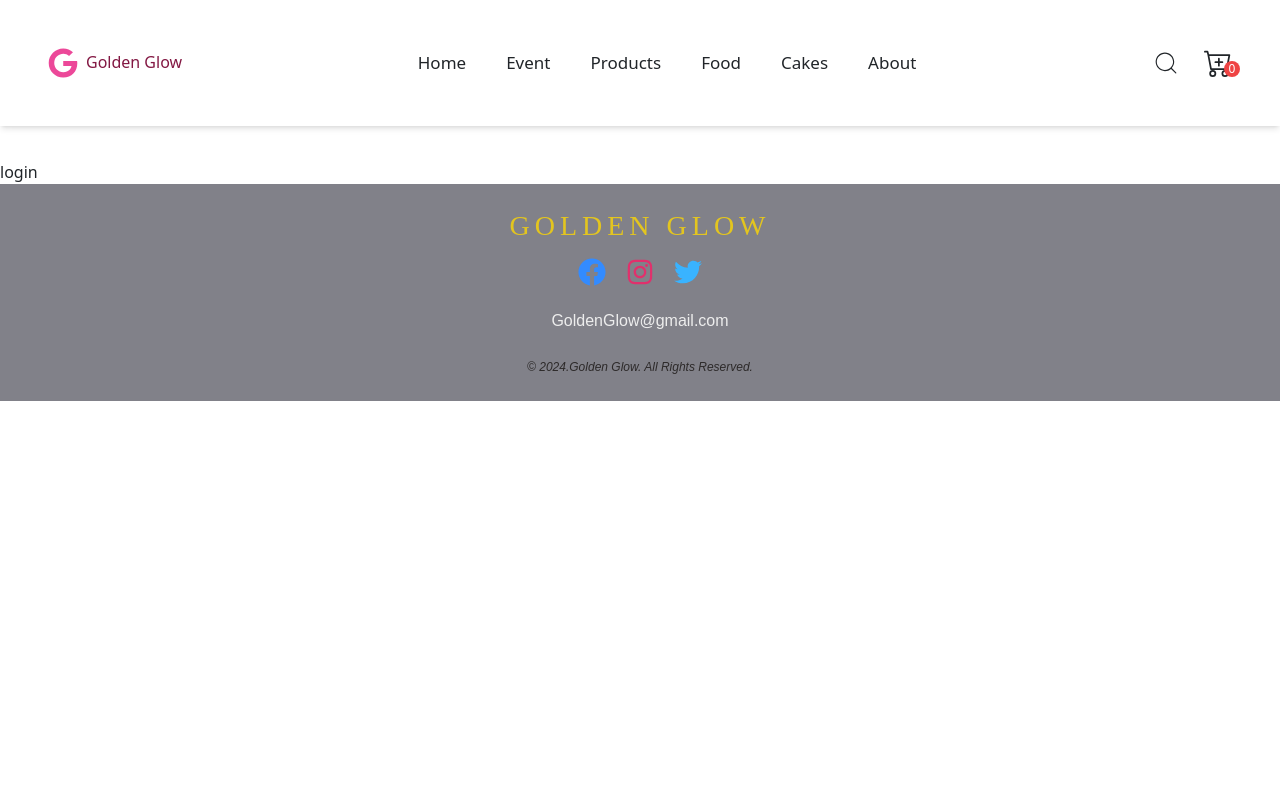
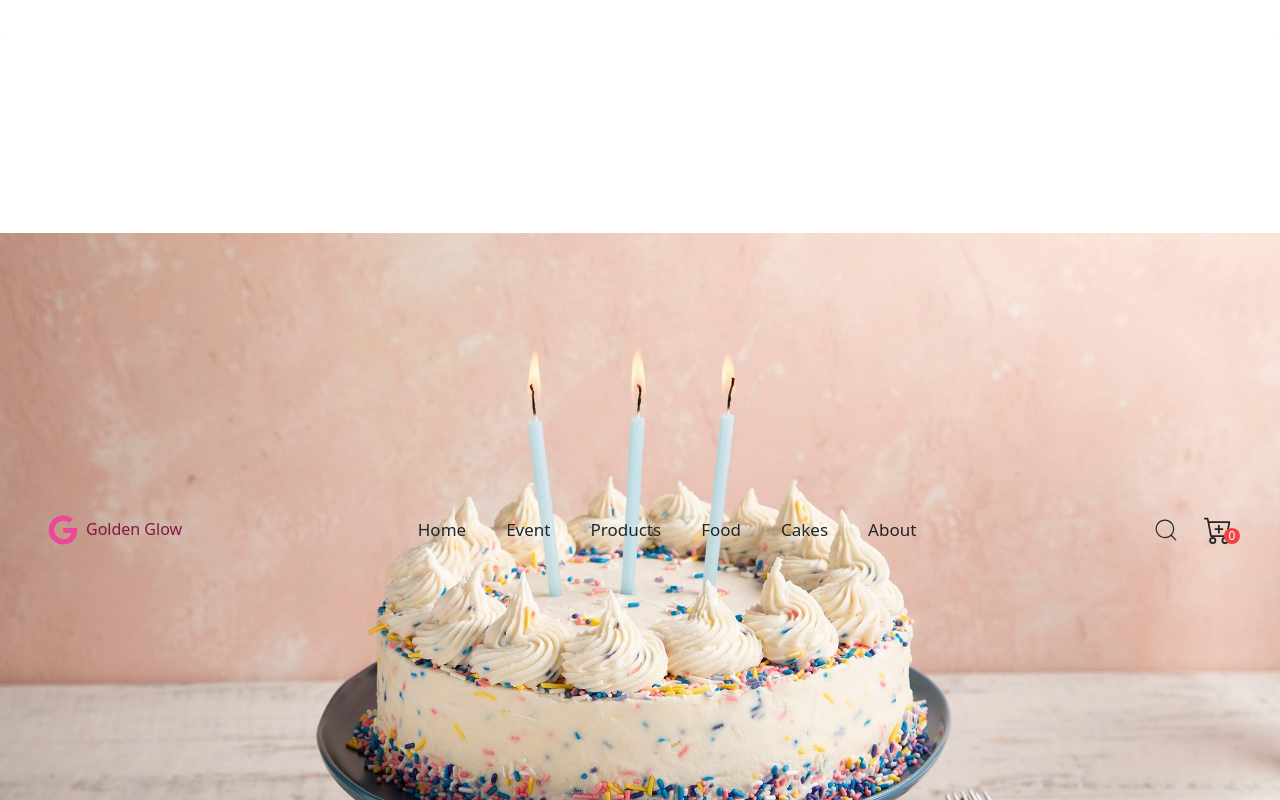
Before and after one commit to Web1-Teams/8am-grp8-repo, a React (Create React App) app: page /cakes in a window 1280 px wide. Shown: the top 800 px of the page. Built offline with nearby package versions, Linux system fonts and the light colour scheme.

Commit message:
newUpdate

```diff
--- a/src/App.js
+++ b/src/App.js
@@ -1,4 +1,3 @@
-
 
 import { BrowserRouter, Route, Routes } from "react-router-dom";
 import { Toaster } from "react-hot-toast";
--- a/src/Cart/cart.css
+++ b/src/Cart/cart.css
@@ -74,7 +74,7 @@ article{
     letter-spacing: 2px;
     border: none;
     outline: none;
-    background-color: skyblue;
+    background-color:skyblue;
     border-radius: 5px;
     cursor: pointer;
 
--- a/src/components/Pages/Cakes.js
+++ b/src/components/Pages/Cakes.js
@@ -1,8 +1,16 @@
+import Banner from "../Banner/Banner";
+import SpecialTitle from "../SpecialTitle";
+import cakeB from '../assest/images/imageW/cake.jpg';
 
 const Cakes = () => {
 
   return (
-    <div className="mt-40">login</div>
+    <div className="mt-40">
+      <Banner image={cakeB}/>
+      <SpecialTitle title="Cake & Gâteau"/>
+
+    </div>
+
   );
 };
 
```
